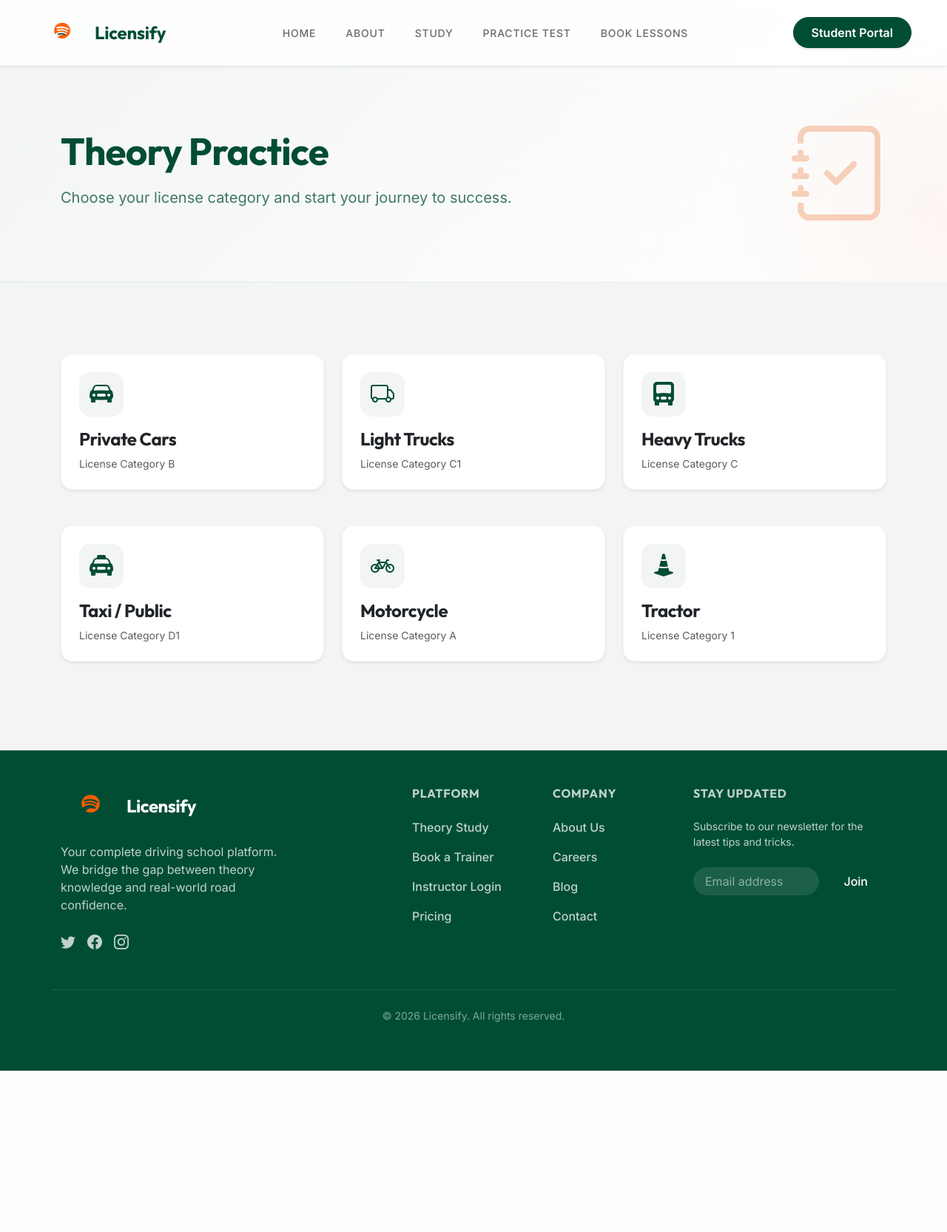
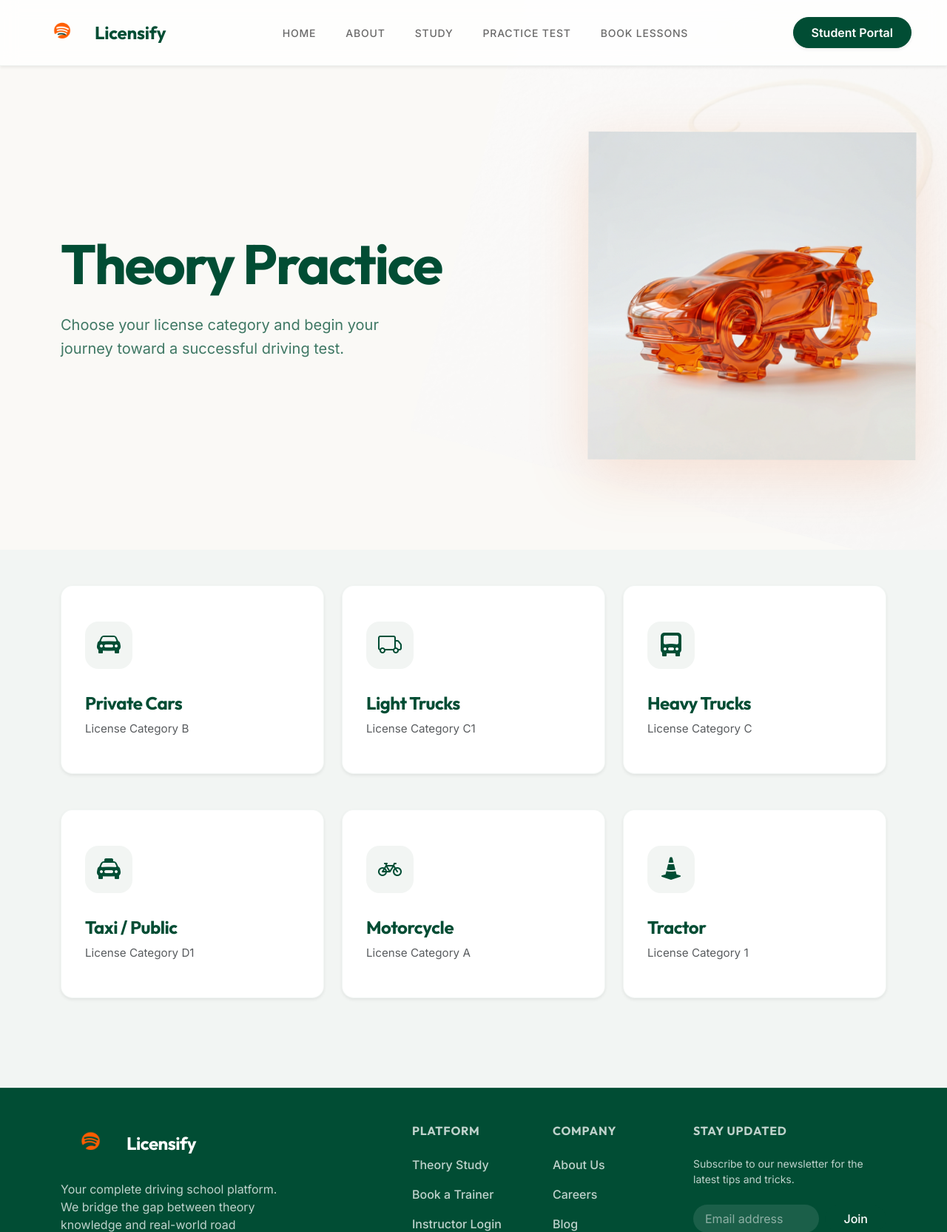
Before and after one commit to RashadHindi/Licensify, a PHP site: page /exams.html in a window 1280 px wide. Shown: the top 1665 px of the page at 74% size. Before the commit the page ends 1447 px from the top, so only its background shows below. Run offline with PHP 8.4, Linux system fonts and the light colour scheme.

Commit message:
Add quiz/exam page that have the quizzes in it

```diff
--- a/css/components/buttons.css
+++ b/css/components/buttons.css
@@ -41,9 +41,19 @@
     color: white !important;
 }
 
+.btn-orange {
+    background-color: var(--color-orange) !important;
+    border-color: var(--color-orange) !important;
+    color: var(--color-white) !important;
+    transition: all 0.3s ease;
+}
+
 .btn-orange:hover {
+    background-color: var(--color-orange-hover) !important;
+    border-color: var(--color-orange-hover) !important;
     transform: translateY(-4px) scale(1.03);
     box-shadow: 0 12px 24px rgba(230, 81, 0, 0.3) !important;
+    color: var(--color-white) !important;
 }
 
 .btn-outline-danger:hover {
--- a/css/pages/exams.css
+++ b/css/pages/exams.css
@@ -2,98 +2,260 @@
 
 /* Quiz System Styles */
 .category-card {
-    transition: all 0.5s cubic-bezier(0.175, 0.885, 0.32, 1.275);
+    transition: all 0.6s cubic-bezier(0.16, 1, 0.3, 1);
     border: 1px solid rgba(1, 77, 52, 0.05) !important;
     cursor: pointer;
     overflow: hidden;
+    background-color: var(--color-white);
+    padding: 3rem 2rem !important;
 }
 
 .category-card:hover {
-    transform: translateY(-12px) scale(1.02);
-    box-shadow: var(--shadow-lg) !important;
-    border-color: var(--color-orange) !important;
-    background-color: var(--color-white) !important;
+    transform: translateY(-15px);
+    box-shadow: 0 30px 60px rgba(1, 77, 52, 0.1) !important;
+    border-color: rgba(1, 77, 52, 0.1) !important;
 }
 
 .category-card .icon-box {
-    width: 60px;
-    height: 60px;
+    width: 64px;
+    height: 64px;
     display: flex;
     align-items: center;
     justify-content: center;
-    border-radius: 15px;
+    border-radius: 18px;
     background-color: var(--color-light-green);
-    transition: all 0.4s cubic-bezier(0.175, 0.885, 0.32, 1.275);
+    margin-bottom: 2rem !important;
+    transition: all 0.5s cubic-bezier(0.16, 1, 0.3, 1);
+    color: var(--color-dark-green);
 }
 
 .category-card:hover .icon-box {
     background-color: var(--color-orange);
     color: var(--color-white) !important;
-    transform: rotate(-10deg) scale(1.1);
+    transform: scale(1.1) rotate(-5deg);
+}
+
+.category-card h4 {
+    font-size: 1.5rem;
+    margin-bottom: 1rem;
+    color: var(--color-dark-green);
+}
+
+.category-card p {
+    font-size: 0.95rem;
+    line-height: 1.6;
+    color: var(--color-text-muted);
 }
 
 .quiz-header {
-    background: linear-gradient(135deg, var(--color-light-green) 0%, #fff 100%);
-    border-bottom: 2px solid rgba(1, 77, 52, 0.03);
-    padding-top: 140px !important;
-    /* Increased to fix navbar clash */
+    background-color: var(--color-bg-offwhite);
+    padding-top: 180px !important;
+    padding-bottom: 120px !important;
+    position: relative;
+    overflow: hidden;
+    transition: all 0.7s cubic-bezier(0.16, 1, 0.3, 1);
+    opacity: 1;
+    transform: translateY(0);
+    z-index: 5;
 }
 
-.quiz-header .bg-shape {
-    width: 600px;
-    height: 600px;
-    background: radial-gradient(circle, rgba(230, 81, 0, 0.05) 0%, rgba(250, 249, 246, 0) 70%);
+.quiz-header.header-hidden {
+    padding-top: 0 !important;
+    padding-bottom: 0 !important;
+    opacity: 0;
+    transform: translateY(-20px);
+    pointer-events: none;
+    height: 0;
+    margin-bottom: 0;
+}
+
+.quiz-header .bg-swirl {
+    position: absolute;
+    top: -10%;
+    right: -10%;
+    width: 60%;
+    opacity: 0.4;
+    z-index: 0;
+    pointer-events: none;
+    transform: rotate(15deg);
+}
+
+.quiz-header .display-3 {
+    letter-spacing: -0.03em;
+    font-size: calc(3.5rem + 1.5vw);
+    line-height: 1.1;
+    color: var(--color-dark-green);
+}
+
+.quiz-header .lead {
+    font-size: 1.25rem;
+    max-width: 500px;
+    margin-top: 1.5rem;
+    line-height: 1.6;
+}
+
+.hero-3d-graphic {
+    max-width: 110%;
+    height: auto;
+    filter: drop-shadow(0 20px 40px rgba(230, 81, 0, 0.15));
+    animation: float-premium 6s ease-in-out infinite;
+}
+
+@keyframes float-premium {
+    0%, 100% {
+        transform: translateY(0) rotate(0deg);
+    }
+    50% {
+        transform: translateY(-20px) rotate(2deg);
+    }
+}
+
+/* Minimal Header for Results/Review */
+.quiz-header.header-minimal {
+    padding-top: 150px !important;
+    padding-bottom: 70px !important;
+    transition: all 0.5s cubic-bezier(0.16, 1, 0.3, 1);
+}
+
+.quiz-header.header-minimal .hero-3d-graphic {
+    position: absolute;
+    top: 50%;
+    right: -10%;
+    width: 450px;
+    opacity: 0.15;
+    transform: translateY(-50%) rotate(-15deg);
+    filter: blur(2px) grayscale(0.2);
+    z-index: 0;
+    pointer-events: none;
+    animation: none;
+}
+
+/* Integrated Quiz Selection View */
+.quiz-selection-hero {
+    position: relative;
+    padding: 140px 0 80px; /* Increased padding-top to clear fixed navbar */
+    background-color: var(--color-bg-offwhite);
+    border-radius: 0 0 40px 40px;
+    margin-top: -3rem; /* Offset the Bootstrap main py-5 slightly but not too much */
+    margin-bottom: 60px;
+    overflow: hidden;
+}
+
+.quiz-selection-hero .bg-swirl {
+    position: absolute;
+    top: -20%;
+    right: -15%;
+    width: 70%;
+    opacity: 0.3;
+    transform: rotate(-10deg);
     z-index: 0;
 }
 
-.quiz-header .display-3 {
-    letter-spacing: -0.015em;
-    font-size: calc(2.4rem + 1vw);
+.quiz-selection-hero .bg-graphic-faded {
+    position: absolute;
+    bottom: -10%;
+    right: -5%;
+    width: 600px;
+    opacity: 0.08;
+    transform: rotate(10deg);
+    filter: blur(4px);
+    z-index: 0;
+    pointer-events: none;
 }
 
-.quiz-header .bi-journal-check {
-    animation: float-soft 4s ease-in-out infinite;
+.quiz-item-card {
+    background: var(--color-white);
+    border: 1px solid rgba(1, 77, 52, 0.05);
+    border-radius: 24px;
+    padding: 2.5rem;
+    text-align: left;
+    transition: all 0.5s cubic-bezier(0.16, 1, 0.3, 1);
+    cursor: pointer;
+    text-decoration: none;
+    display: flex;
+    flex-direction: column;
+    height: 100%;
+    box-shadow: 0 4px 20px rgba(0,0,0,0.02);
 }
 
-@keyframes float-soft {
+.quiz-item-card:hover {
+    transform: translateY(-10px);
+    box-shadow: 0 30px 60px rgba(1, 77, 52, 0.08);
+    border-color: var(--color-orange);
+}
 
-    0%,
+.quiz-item-card .quiz-number {
+    font-size: 0.85rem;
+    font-weight: 800;
+    color: var(--color-orange);
+    text-transform: uppercase;
+    letter-spacing: 0.1em;
+    margin-bottom: 1rem;
+}
+
+.quiz-item-card h4 {
+    color: var(--color-dark-green);
+    font-weight: 700;
+    margin-bottom: 1.5rem;
+}
+
+.quiz-item-card .btn-start {
+    margin-top: auto;
+    width: 40px;
+    height: 40px;
+    border-radius: 50%;
+    background-color: var(--color-light-green);
+    display: flex;
+    align-items: center;
+    justify-content: center;
+    transition: all 0.3s ease;
+    color: var(--color-dark-green);
+}
+
+.quiz-item-card:hover .btn-start {
+    background-color: var(--color-orange);
+    color: var(--color-white);
+    transform: translateX(5px);
+}
+
+.animate-fade {
+    animation: premiumFadeIn 0.8s cubic-bezier(0.16, 1, 0.3, 1) forwards;
+}
+
+@keyframes premiumFadeIn {
+    0% {
+        opacity: 0;
+        transform: translateY(30px) scale(0.98);
+        filter: blur(10px);
+    }
     100% {
-        transform: translateY(0) rotate(0);
-    }
-
-    50% {
-        transform: translateY(-15px) rotate(5deg);
+        opacity: 1;
+        transform: translateY(0) scale(1);
+        filter: blur(0);
     }
 }
 
-.animate-fade {
-    animation: slideInUp 0.6s cubic-bezier(0.16, 1, 0.3, 1) forwards;
+/* Smooth link buttons */
+.btn-link {
+    transition: all 0.4s cubic-bezier(0.16, 1, 0.3, 1);
 }
 
-@keyframes slideInUp {
-    0% {
-        opacity: 0;
-        transform: translateY(20px);
-    }
-
-    100% {
-        opacity: 1;
-        transform: translateY(0);
-    }
+.btn-link:hover {
+    transform: translateX(-5px);
+    opacity: 0.8;
 }
 
 .quiz-pill {
     display: inline-block;
-    padding: 1.25rem 2rem;
-    border-radius: 16px;
+    padding: 1.25rem 2.5rem;
+    border-radius: 100px;
     background-color: var(--color-white);
-    border: 1px solid rgba(1, 77, 52, 0.08);
+    border: 1.5px solid rgba(1, 77, 52, 0.1);
     color: var(--color-dark-green);
     font-weight: 700;
     text-decoration: none;
-    transition: all 0.3s cubic-bezier(0.34, 1.56, 0.64, 1);
-    min-width: 140px;
+    transition: all 0.5s cubic-bezier(0.16, 1, 0.3, 1);
+    min-width: 160px;
     text-align: center;
     box-shadow: 0 4px 10px rgba(0, 0, 0, 0.02);
 }
@@ -101,8 +263,9 @@
 .quiz-pill:hover:not(.opacity-50) {
     background-color: var(--color-dark-green);
     color: var(--color-white);
-    transform: translateY(-5px) scale(1.05);
-    box-shadow: var(--shadow-md);
+    transform: translateY(-5px);
+    box-shadow: 0 20px 40px rgba(1, 77, 52, 0.15);
+    border-color: var(--color-dark-green);
 }
 
 .min-h-quiz {
@@ -113,6 +276,7 @@
 .quiz-container {
     max-width: 900px;
     margin: 0 auto;
+    padding-top: 130px; /* Added to clear fixed navbar when entering the quiz */
 }
 
 .progress {
@@ -127,13 +291,18 @@
 }
 
 .timer-box {
-    padding: 0.75rem 1.25rem;
+    padding: 0.85rem 1.75rem;
     background-color: var(--color-white);
     border: 1px solid rgba(1, 77, 52, 0.1);
-    border-radius: 50px;
+    border-radius: 100px;
     display: inline-flex;
     align-items: center;
-    gap: 0.5rem;
+    gap: 0.75rem;
+    box-shadow: var(--shadow-sm);
+}
+
+.timer-box i {
+    font-size: 1.2rem;
 }
 
 .question-nav-grid {
--- a/exams.html
+++ b/exams.html
@@ -45,22 +45,25 @@
         </div>
     </nav>
 
-    <!-- Decorative Header Section -->
-    <div class="quiz-header pt-7 pb-5 mb-5 position-relative overflow-hidden">
+    <!-- Premium Header Section -->
+    <header class="quiz-header">
+        <!-- Decorative Swirl Background -->
+        <img src="images/bg-swirl.png" class="bg-swirl" alt="">
+
         <div class="container position-relative z-1">
             <div class="row align-items-center">
                 <div class="col-lg-7">
-                    <h1 class="display-3 fw-bold text-dark-green heading-font mb-3" id="main-title">Theory Practice</h1>
-                    <p class="lead text-dark-green opacity-75" id="main-subtitle">Choose your license category and start your journey to success.</p>
+                    <h1 class="display-3 fw-bold heading-font mb-4" id="main-title">Theory Practice</h1>
+                    <p class="lead text-dark-green opacity-75 mb-0" id="main-subtitle">Choose your license category and begin your journey toward a successful driving test.</p>
                 </div>
-                <div class="col-lg-5 d-none d-lg-block text-end">
-                    <i class="bi bi-journal-check text-orange opacity-25" style="font-size: 8rem;"></i>
+                <div class="col-lg-5 d-none d-lg-block">
+                    <div class="ps-lg-5">
+                        <img src="images/exams-hero.png" class="hero-3d-graphic" alt="3D Driving Theory Icon">
+                    </div>
                 </div>
             </div>
         </div>
-        <!-- Abstract background shape like index.html -->
-        <div class="bg-shape position-absolute top-0 start-100 translate-middle-x"></div>
-    </div>
+    </header>
     <main class="py-5">
         <div class="container">
             <!-- VIEW 1: CATEGORY SELECTION -->
@@ -70,18 +73,28 @@
                 </div>
             </section>
 
-            <!-- VIEW 2: QUIZ SELECTION -->
-            <section id="view-quizzes" class="d-none animate-fade">
-                <div class="text-center mb-5">
-                    <button class="btn btn-link text-dark-green text-decoration-none fw-bold mb-3" onclick="location.reload()">
-                        <i class="bi bi-arrow-left me-1"></i> Change Category
-                    </button>
-                    <h2 class="display-5 fw-bold heading-font text-dark-green mb-2" id="selected-category-name">Private Cars</h2>
-                    <p class="text-muted">Select a quiz to start practicing. Each quiz contains randomized questions from our database.</p>
+            <!-- VIEW 2: QUIZ SELECTION (Integrated Hero) -->
+            <section id="view-quizzes" class="d-none animate-fade w-100 p-0">
+                <div class="quiz-selection-hero">
+                    <img src="images/bg-swirl.png" class="bg-swirl" alt="">
+                    <img src="images/exams-hero.png" class="bg-graphic-faded" alt="">
+
+                    <div class="container position-relative z-1">
+                        <div class="row">
+                            <div class="col-lg-8">
+                                <button class="btn btn-link text-dark-green text-decoration-none fw-bold mb-4 p-0 d-flex align-items-center gap-2" id="btn-back-to-categories">
+                                    <i class="bi bi-arrow-left fs-5"></i> Back to Categories
+                                </button>
+                                <h1 class="display-4 fw-bold heading-font text-dark-green mb-3" id="selected-category-name">Private Cars</h1>
+                                <p class="lead text-dark-green opacity-75 mb-0">Select a practice session to begin. Each quiz is designed to challenge your knowledge of road rules and signs.</p>
+                            </div>
+                        </div>
+                    </div>
                 </div>
-                <div class="card border-0 shadow-sm rounded-4 p-5 text-center bg-white">
-                    <div id="quiz-list" class="d-flex flex-wrap justify-content-center gap-3">
-                        <!-- Quizzes will be injected by quiz.js -->
+
+                <div class="container pb-5">
+                    <div class="row g-4" id="quiz-list">
+                        <!-- Quiz cards will be injected by quiz.js -->
                     </div>
                 </div>
             </section>
@@ -159,7 +172,7 @@
                                     </div>
                                 </div>
                                 <div class="px-2">
-                                    <button class="btn btn-outline-danger btn-rounded w-100 mt-4 py-3 fw-bold small transition-all" onclick="location.reload()" style="border-width: 2px;">
+                                    <button class="btn btn-outline-danger btn-rounded w-100 mt-4 py-3 fw-bold small transition-all" id="btn-quit-quiz" style="border-width: 2px;">
                                         <i class="bi bi-x-circle me-2"></i>Quit Exam
                                     </button>
                                 </div>
```
Also changed, not shown: js/modules/quiz.js (+77 -26 lines), images/bg-swirl.png (added), images/exams-hero.png (added).
